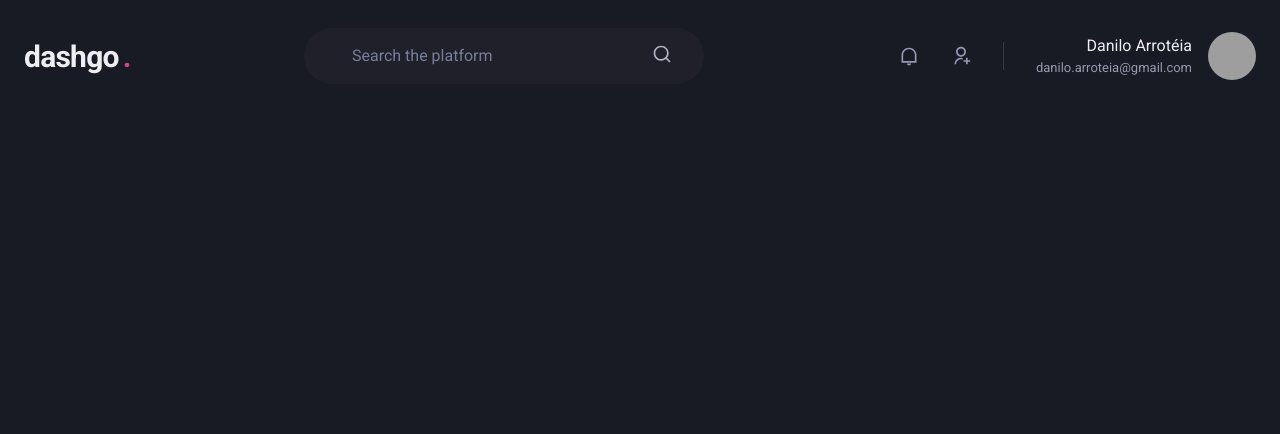
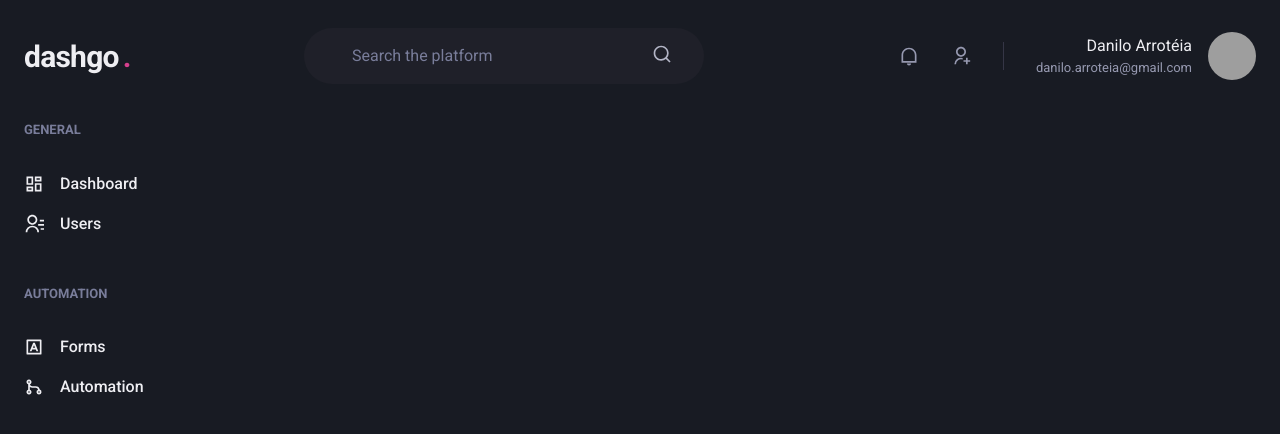
Before and after one commit to danilo-arroteia/dashgo, a Next.js app: page /dashboard in a window 1280 px wide. Shown: the top 434 px of the page. Built offline with nearby package versions, Linux system fonts and the light colour scheme; grey boxes are pictures that could not be loaded.

Commit message:
feat: created Sidebar component

```diff
--- /dev/null
+++ b/src/components/Sidebar.tsx
@@ -0,0 +1,40 @@
+import { Box, Icon, Link, Stack, Text } from "@chakra-ui/react";
+import { RiContactsLine, RiDashboardLine, RiGitMergeLine, RiInputMethodLine } from "react-icons/ri";
+
+export function Sidebar() {
+  return (
+    <Box as="aside" w="64" mr="8">
+      <Stack spacing="12" align="flex-start">
+        <Box>
+          <Text fontWeight="bold" color="gray.400" fontSize="small">GENERAL</Text>
+          <Stack spacing="4" mt="8" align="stretch">
+            <Link display="flex" alignItems="center">
+              <Icon as={RiDashboardLine} fontSize="20" />
+              <Text ml="4" fontWeight="medium">Dashboard</Text>
+            </Link>
+
+            <Link display="flex" alignItems="center">
+              <Icon as={RiContactsLine} fontSize="20" />
+              <Text ml="4" fontWeight="medium">Users</Text>
+            </Link>
+          </Stack>
+        </Box>
+
+        <Box>
+          <Text fontWeight="bold" color="gray.400" fontSize="small">AUTOMATION</Text>
+          <Stack spacing="4" mt="8" align="stretch">
+            <Link display="flex" alignItems="center">
+              <Icon as={RiInputMethodLine} fontSize="20" />
+              <Text ml="4" fontWeight="medium">Forms</Text>
+            </Link>
+
+            <Link display="flex" alignItems="center">
+              <Icon as={RiGitMergeLine} fontSize="20" />
+              <Text ml="4" fontWeight="medium">Automation</Text>
+            </Link>
+          </Stack>
+        </Box>
+      </Stack>
+    </Box>
+  )
+}
--- a/src/pages/dashboard.tsx
+++ b/src/pages/dashboard.tsx
@@ -1,7 +1,15 @@
+import { Flex } from "@chakra-ui/react";
 import { Header } from "../components/Header";
+import { Sidebar } from "../components/Sidebar";
 
 export default function Dashoard() {
   return (
-    <Header />
-  )
+    <Flex direction="column" h="100vh">
+      <Header />
+
+      <Flex w="100%" my="6" maxWidth={1480} mx="auto" px="6">
+        <Sidebar />
+      </Flex>
+    </Flex>
+  );
 }
```
